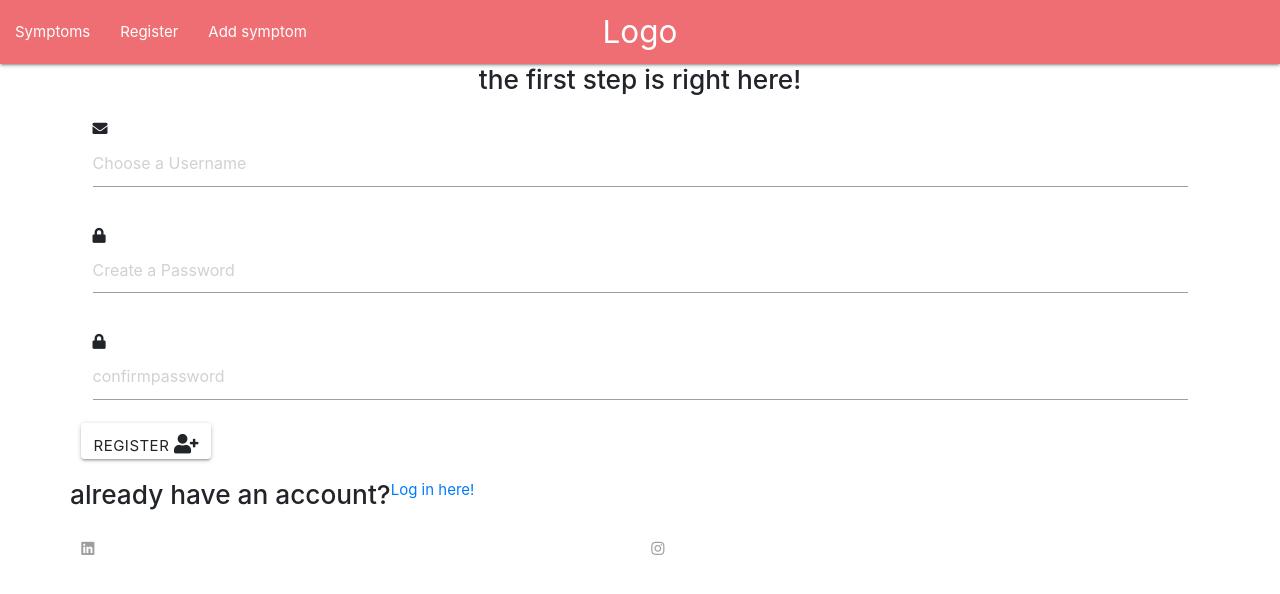
After one commit to Code-Institute-Submissions/self-isolation-watch, a Flask app: page /register in a window 1280 px wide. The commit adds this page. Shown: the top 594 px of the page. Run offline with Flask 2, Linux system fonts and the light colour scheme; some libraries are stand-ins or nearby versions.

Commit message:
created the register page, users will register and then add their symptoms

```diff
--- a/app.py
+++ b/app.py
@@ -4,6 +4,7 @@ from flask import(
     redirect, request, session, url_for)
 if os.path.exists("env.py"):
     import env
+from werkzeug.security import generate_password_hash, check_password_hash
 from flask_pymongo import PyMongo
 from bson.objectid import ObjectId
 
@@ -15,6 +16,7 @@ app.secret_key = os.environ.get("SECRET_KEY")
 
 mongo = PyMongo(app)
 
+
 @app.route("/")
 @app.route("/get_symptoms")
 def get_symptoms():
@@ -22,6 +24,31 @@ def get_symptoms():
     return render_template("symptoms.html", symptoms=symptoms)
 
 
+@app.route("/register", methods=["GET", "POST"])
+def register():
+    if request.method == "POST":
+        existing_user = mongo.db.users.find_one(
+                        {"username": request.form.get("username").lower()})
+        if existing_user:
+            flash("This username is already in use!")
+            return redirect(url_for("register"))
+    # check the passwords
+        if request.form.get("password") == request.form.get("confirmpassword"):
+            register = {
+                "username": request.form.get("username").lower(),
+                "password": generate_password_hash(
+                    request.form.get("password"))
+            }
+            mongo.db.users.insert_one(register)
+        # put the new user into 'session' cookie
+            session["user"] = request.form.get("username").lower()
+            flash("Registration Successful!")
+        else:
+            flash("Passwords do not match! Please try again")
+            return redirect(url_for("register"))
+    return render_template("register.html")
+
+
 if __name__ == "__main__":
     app.run(host=os.environ.get("IP"),
             port=int(os.environ.get("PORT")),
--- a/templates/base.html
+++ b/templates/base.html
@@ -35,9 +35,9 @@
       <a href="#" data-target="mobile-demo" class="sidenav-trigger">
       <ul class="left hide-on-med-and-down">
 
-            <li><a href="#">Symptoms</a></li>
+            <li><a href="{{ url_for('get_symptoms') }}">Symptoms</a></li>
+            <li><a href="{{ url_for('register') }}">Register</a></li>
             <li><a href="">Add symptom</a></li>
-            <li><a href="#"></a></li>
       </ul>
     </div>
   </nav>
--- /dev/null
+++ b/templates/register.html
@@ -0,0 +1,35 @@
+{% extends "base.html" %}
+{% block content %}
+
+  <div class="row">
+    <form class="col s12" method="POST" action="{{ url_for('register') }}">
+    <h3 class="center-align"> the first step is right here! </h3>
+<!--email for register -->
+      <div class="input-field col s12">
+          <i class="fas fa-envelope"></i>
+          <input id="username" type="text" class="validate" name="username" placeholder="Choose a Username" required pattern="^[a-z0-9_-]{3,16}$" minlength="5">
+        </div>
+<!--password for register -->
+      <div class="input-field col s12">
+          <i class="fas fa-lock"></i>
+          <input id="password" type="text" class="validate" name="password" placeholder="Create a Password" required minlength="5" maxlength="15">
+     </div>
+<!-- confirm password -->
+      <div class="input-field col s12">
+          <i class="fas fa-lock"></i>
+          <input id="confirmpassword" type="text" class="validate" name="confirmpassword" placeholder="confirmpassword" required minlength="5" maxlength="15">
+     </div>
+      <button class="btn waves-effect waves-light " type="submit" name="action">Register
+  <i class="fas fa-user-plus"></i>
+  </button>
+
+    </form>
+  </div>
+
+  <div class="row">
+  <h3 class="center-align">
+  already have an account?</h3>
+  <a class="" href=""> Log in here! </a>
+  </div>
+
+{% endblock %}
--- a/templates/symptoms.html
+++ b/templates/symptoms.html
@@ -3,7 +3,7 @@
 <!--main page body-->
 <div class="row">
 <h1 class="center-align">
-hello mate</h1>
+hello mate to add your own symtpoms to the list, regsiter/ log in</h1>
 </div>
 <div class="row">
 <div class="col center-align">
```
